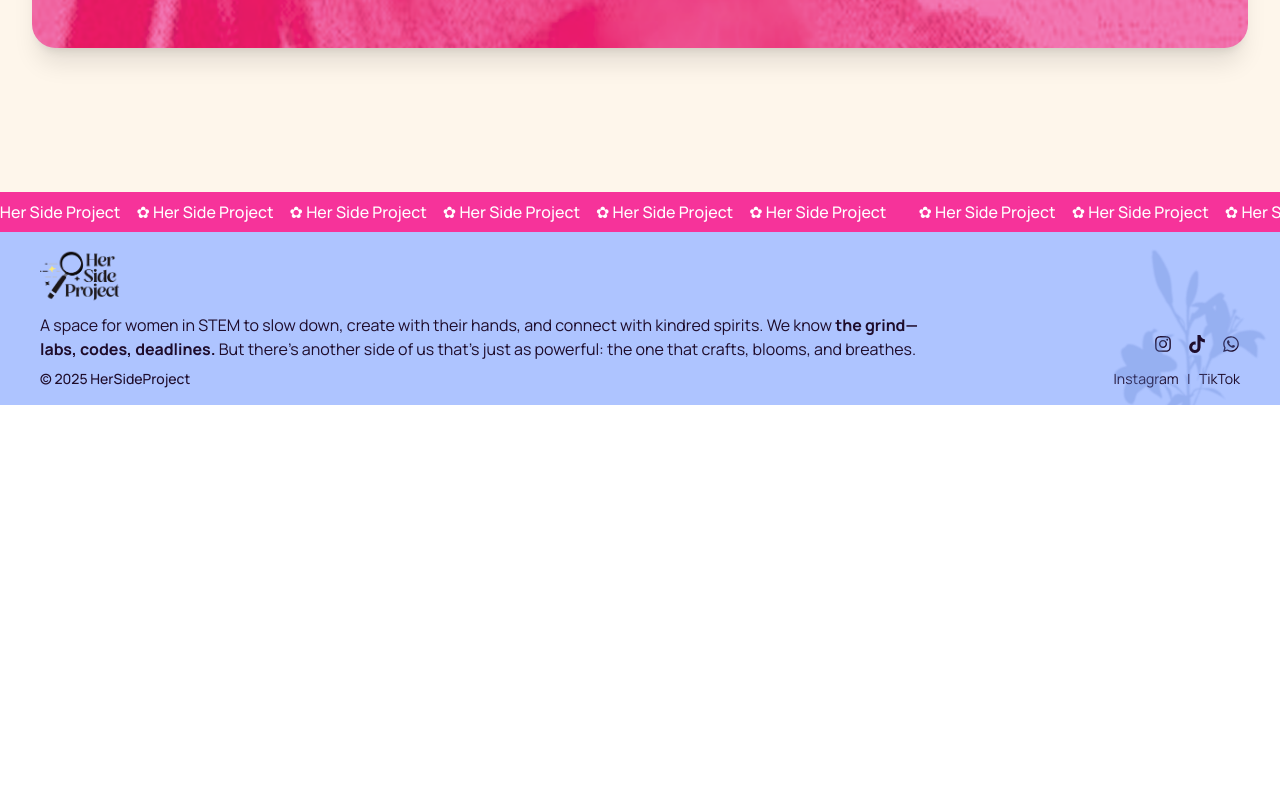
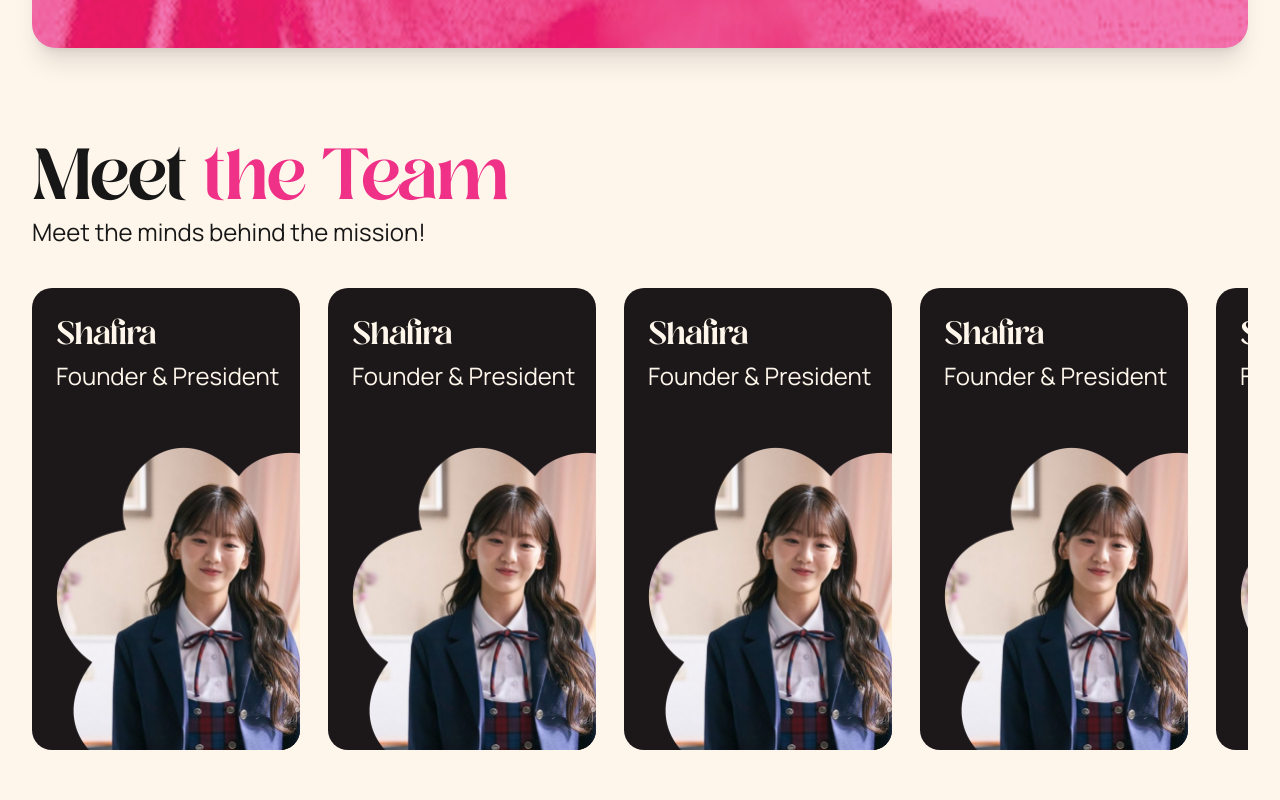
Before and after one commit to HerSideProjects/hsp-fe, a Next.js app: page / in a window 1280 px wide. Shown: the part 700-1500 px from the top of the page. Before the commit the page ends 1105 px from the top, so only its background shows below. Built offline with nearby package versions, Linux system fonts and the light colour scheme; a web font is replaced by a local one.

Commit message:
feat: team ui

```diff
--- a/src/app/layout.tsx
+++ b/src/app/layout.tsx
@@ -2,8 +2,8 @@ import type { Metadata } from 'next'
 import '@/styles/globals.css'
 import localFont from "next/font/local";
 import { Manrope } from 'next/font/google'
-import Navbar from './components/Navbar'
-import Footer from '@/app/components/Footer'
+import Navbar from '../components/Navbar'
+import Footer from '@/components/Footer'
 
 export const metadata: Metadata = {
   title: 'Her Side Project Frontend',
@@ -28,7 +28,7 @@ export default function RootLayout({
 }) {
   return (
     <html lang="en">
-      <body className={`antialiased ${lostaMasta.variable} ${manrope.variable} ${manrope.className}`}>
+      <body className={`antialiased ${lostaMasta.variable} ${manrope.variable} ${manrope.className}`} >
         <Navbar />
           {children}
         <Footer />
--- a/src/app/page.tsx
+++ b/src/app/page.tsx
@@ -1,8 +1,11 @@
+import TeamCard from "@/components/cards/TeamCard"
+import TeamSection from "@/components/modules/teamSection"
+
 export default function Home() {
   return (
-    <div className="min-h-screen flex flex-col bg-[#FEF6EB] z-10">
+    <div className="min-h-screen flex flex-col bg-[#FEF6EB] z-10 scroll-hidden">
       <main className="flex-1 pt-28 px-8 pb-36">
-        <div className="max-w-8xl mx-auto">
+        <div className="max-w-8xl mx-auto flex flex-col gap-24">
           <section className="relative bg-[#EF3187] bg-cover bg-center rounded-3xl shadow-xl p-8 md:p-12 text-white" style={{ backgroundImage: "url('/assets/images/bg-hero.png')" }}>
             <div className="flex flex-col md:flex-row">
               <div className="md:w-3/5 pt-4">
@@ -33,6 +36,7 @@ export default function Home() {
               </div>
             </div>
           </section>
+          <TeamSection/>
         </div>
       </main>
     </div>
--- a/src/app/register/page.tsx
+++ b/src/app/register/page.tsx
@@ -1,9 +1,9 @@
 "use client"
 
 import React, { useState } from 'react'
-import TextField from '../components/inputs/TextField'
-import { SelectField } from '../components/inputs/SelectField'
-import { MediaField } from '../components/inputs/MediaField'
+import TextField from '../../components/inputs/TextField'
+import { SelectField } from '../../components/inputs/SelectField'
+import { MediaField } from '../../components/inputs/MediaField'
 import { submitRegistration } from './actions'
 import { options } from './const'
 
@@ -29,7 +29,7 @@ const RegisterPage = () => {
 
   return (
     <div className="min-h-screen bg-[#A6C0FF]">
-      <main className="pt-24 px-10 flex flex-col items-center">
+      <main className="pt-36 px-10 flex flex-col items-center">
         <form className="bg-[#FEF6EB] flex flex-col items-center rounded-2xl px-12 py-12 gap-6 w-full border border-[#1C1719]" onSubmit={handleSubmit}>
             <div className="flex flex-col items-center">
                 <h1 className="font-lostaMasta text-3xl">Registration Form</h1>
--- /dev/null
+++ b/src/components/cards/TeamCard.tsx
@@ -0,0 +1,34 @@
+import React from 'react';
+import Image from 'next/image'
+
+interface Props extends React.HTMLAttributes<HTMLDivElement> {
+    name?: string;
+    imagePath: string;
+    alt: string;
+    role: string;
+}
+
+const TeamCard = ({name, imagePath, alt, role, ...props }: Props) => {
+  return (
+    <div className="bg-[#1C1719] text-[#FEF6EB] min-w-[268px] h-[462px] flex flex-col rounded-[20px] pl-6 pt-6 overflow-hidden">
+        <div>
+            <p className="font-lostaMasta text-[32px]">{name}</p>
+            <p className="text-2xl">{role}</p>
+        </div>
+        <div className="flex-grow"></div>
+        <div className="w-full flex justify-center">
+            <Image
+            src={imagePath}
+            alt={alt}
+            width={244}
+            height={283}
+            className="w-full h-auto object-contain"
+            priority
+            />
+        </div>
+    </div>
+
+);
+};
+
+export default TeamCard;
--- a/src/app/components/inputs/MediaField.tsx
+++ b/src/components/inputs/MediaField.tsx
@@ -1,7 +1,7 @@
 "use client";
 
 import React, { useRef, useState } from "react";
-import { UploadIcon } from "../../../../public/assets/icons/UploadIcon";
+import { UploadIcon } from "../../../public/assets/icons/UploadIcon";
 
 type MediaFieldProps = {
   onFileSelect: (file: File | null) => void;
--- a/src/app/components/inputs/SelectField.tsx
+++ b/src/components/inputs/SelectField.tsx
@@ -1,7 +1,7 @@
 "use client";
 import React, { useState } from "react";
-import { SelectArrowIcon } from "../../../../public/assets/icons/SelectArrowIcon";
-import { SelectCloseIcon } from "../../../../public/assets/icons/SelectCloseIcon";
+import { SelectArrowIcon } from "../../../public/assets/icons/SelectArrowIcon";
+import { SelectCloseIcon } from "../../../public/assets/icons/SelectCloseIcon";
 
 interface Option {
   label: string;
--- /dev/null
+++ b/src/components/modules/teamSection.tsx
@@ -0,0 +1,25 @@
+import React from 'react';
+import TeamCard from '../cards/TeamCard';
+
+const TeamSection = () => {
+  return (
+    <section className="flex flex-col gap-10">
+            <div>
+              <p className="font-lostaMasta text-7xl">Meet <span className="text-[#EF3187]">the Team</span></p>
+              <p className="text-2xl">Meet the minds behind the mission!</p>
+            </div>
+            <div className="flex gap-[28px] overflow-scroll scroll-hidden">
+              <TeamCard name="Shafira" imagePath="/assets/images/team-dummy.png" alt="Nadhira Hafez" role="Founder & President"/>
+              <TeamCard name="Shafira" imagePath="/assets/images/team-dummy.png" alt="Nadhira Hafez" role="Founder & President"/>
+              <TeamCard name="Shafira" imagePath="/assets/images/team-dummy.png" alt="Nadhira Hafez" role="Founder & President"/>
+              <TeamCard name="Shafira" imagePath="/assets/images/team-dummy.png" alt="Nadhira Hafez" role="Founder & President"/>
+              <TeamCard name="Shafira" imagePath="/assets/images/team-dummy.png" alt="Nadhira Hafez" role="Founder & President"/>
+              <TeamCard name="Shafira" imagePath="/assets/images/team-dummy.png" alt="Nadhira Hafez" role="Founder & President"/>
+              <TeamCard name="Shafira" imagePath="/assets/images/team-dummy.png" alt="Nadhira Hafez" role="Founder & President"/>
+              <TeamCard name="Shafira" imagePath="/assets/images/team-dummy.png" alt="Nadhira Hafez" role="Founder & President"/>
+            </div>
+          </section>
+    );
+};
+
+export default TeamSection;
--- a/src/styles/globals.css
+++ b/src/styles/globals.css
@@ -37,3 +37,13 @@ body {
   font-weight: normal;
   font-style: normal;
 }
+
+
+.scroll-hidden {
+  scrollbar-width: none; /* Firefox */
+  -ms-overflow-style: none; /* Internet Explorer 10+ */
+}
+
+.scroll-hidden::-webkit-scrollbar {
+  display: none; /* Chrome, Safari, Opera */
+}
```
Also changed, not shown: public/assets/images/team-dummy.png (added), src/components/Footer.tsx (renamed from src/app/components/Footer.tsx), src/components/Navbar.tsx (renamed from src/app/components/Navbar.tsx), src/components/inputs/TextField.tsx (renamed from src/app/components/inputs/TextField.tsx), 1 other file (tests, documents, lock files or other folders).
